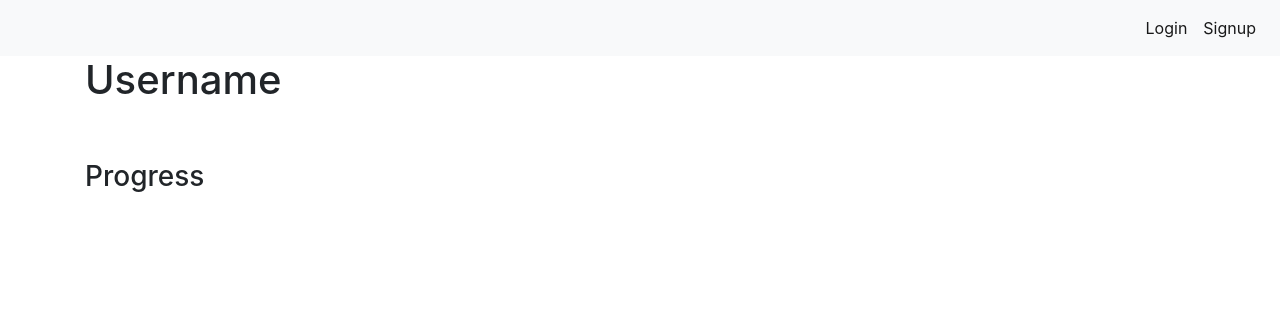
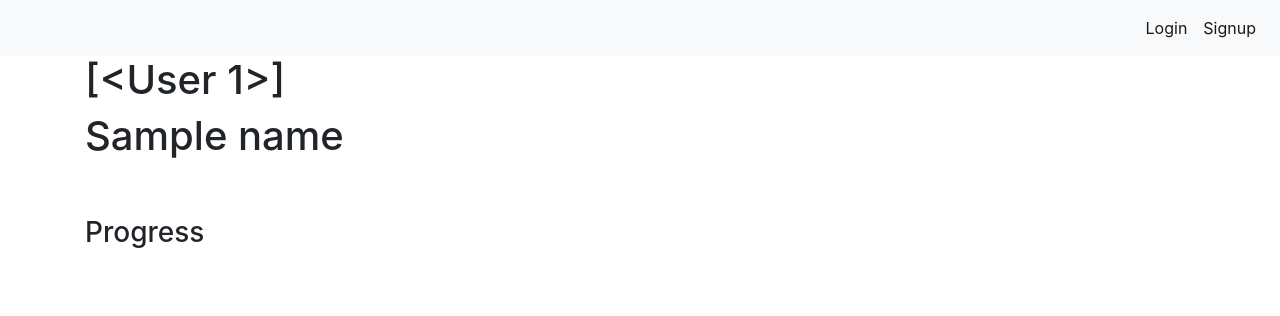
Before and after one commit to DanHWK/NEAProject, a Flask app: template templates/homepage.html in a window 1280 px wide. Shown: the top 316 px of the page. Run offline with Flask 3, Linux system fonts and the light colour scheme; tables that the repository leaves empty hold one stand-in row (values such as "Sample post"); the template is opened without the code that fills it: values that come from a table or form of the project are taken from there, most other values are stand-ins (such as "Sample title", 1, 10 or a date in 2020).

Commit message:
Home page changes

```diff
--- a/app.py
+++ b/app.py
@@ -24,6 +24,7 @@ with app.app_context():
     def load_user(user_id):
         #user_id is the primary key of the user table
         return User.query.get(int(user_id))
+        # returns the user object when given the user id
 
 def getCalories(query):
     api_url = 'https://api.calorieninjas.com/v1/nutrition?query='
@@ -41,7 +42,12 @@ def getCalories(query):
 
 @app.route("/")
 def home():
-    return render_template("homepage.html")
+    if current_user.is_authenticated == True:
+        #username = User.query.filter_by(name=name)
+        return render_template("homepage.html", )
+    else:
+        username = "user"
+        return render_template("homepage.html",username = username)
 
 @app.route("/fitness", methods = ["POST","GET"])
 @login_required
@@ -96,6 +102,8 @@ def login():
         # check if the user actually exists
         # take the user-supplied password, hash it, and compare it to the hashed password in the database
         if not user or not bcrypt.checkpw(password.encode('utf-8'), user.password):
+        #.encode('utf-8') turns the password data type from string to bytes, this is necessary as the password
+        #is stored as the byte data type in the database.
             flash('Please check your login details and try again.')
             return redirect(url_for('login')) # if the user doesn't exist or password is wrong, reload the page
 
--- a/commands.txt
+++ b/commands.txt
@@ -27,3 +27,5 @@ div{
   border: 10px solid green;
   margin: 0;
 } # RIP green box
+
+=
--- a/templates/homepage.html
+++ b/templates/homepage.html
@@ -1,7 +1,8 @@
 {% extends 'base.html' %}
 <!doctype html>
 {% block body %}
-<h1> Username </h1>
+<h1> {{username}} </h1>
+<h1> {{name}} </h1>
 <br></br>
 <h3> Progress </h3>
 {% endblock %}
```
Also changed, not shown: instance/record.db.
